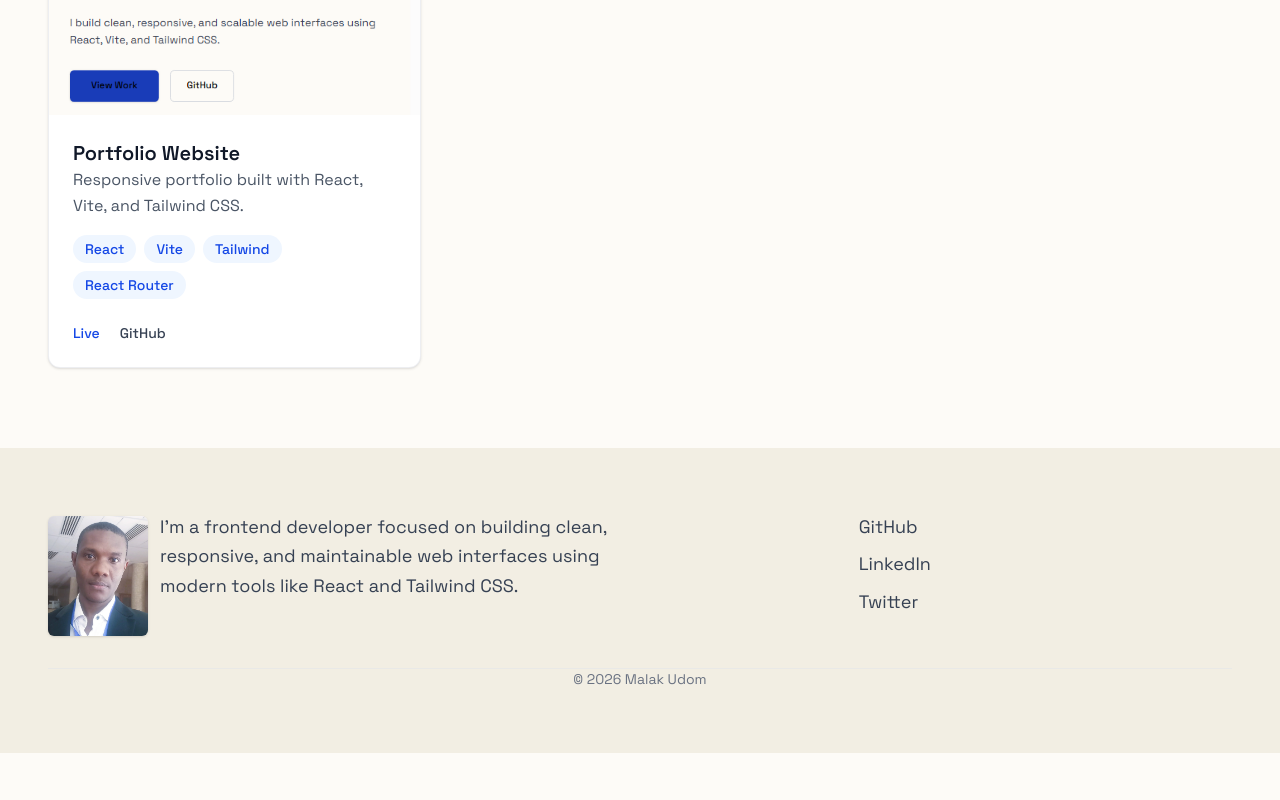
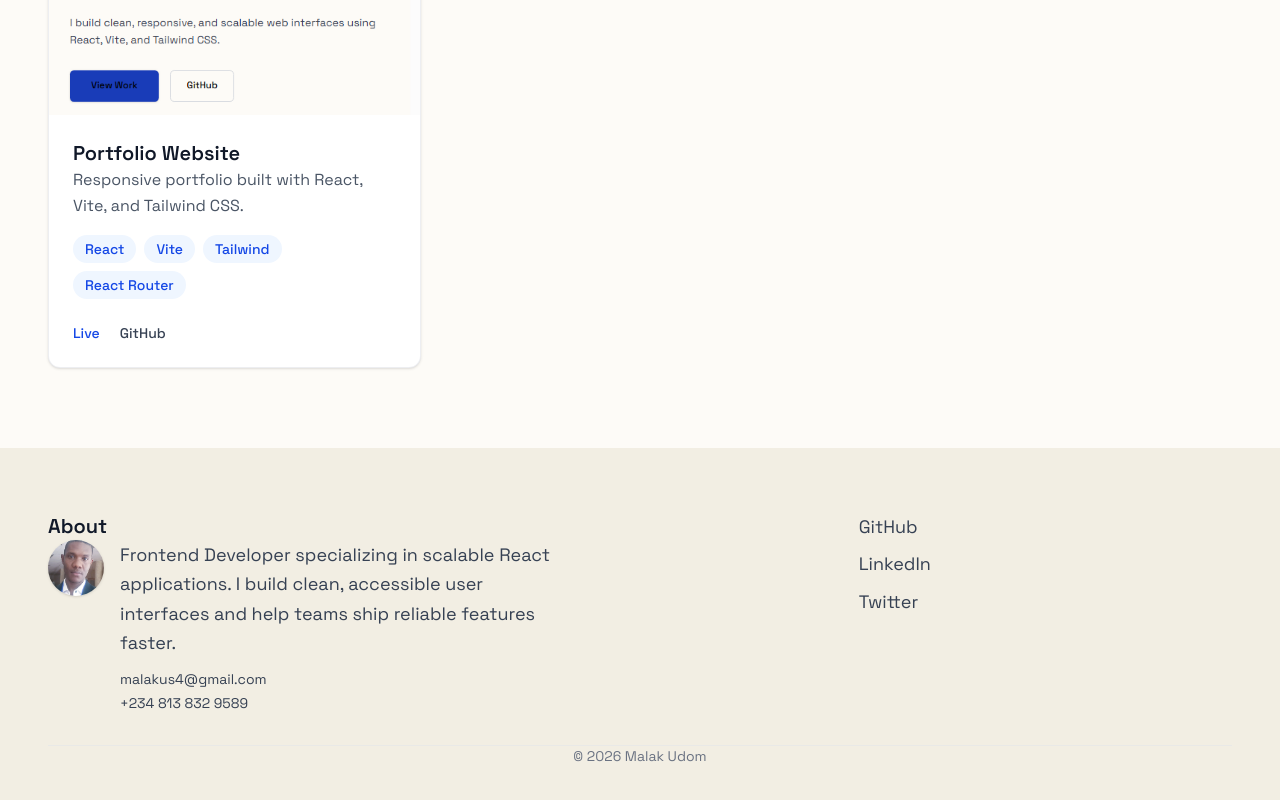
Before and after one commit to malakus4/portfolio-react, a React (Vite) app: page / in a window 1280 px wide. Shown: the part 1567-2367 px from the top of the page. Before the commit the page ends 2320 px from the top, so only its background shows below. Built offline with nearby package versions, Linux system fonts and the light colour scheme.

Commit message:
feat: update footer text and add contact info

```diff
--- a/src/components/footer/FooterAbout.jsx
+++ b/src/components/footer/FooterAbout.jsx
@@ -2,28 +2,48 @@ import profileImg from "/profile-74.webp";
 
 function FooterAbout() {
   return (
-    <div className="">
-      <h3 className="footer-title">   </h3>
+    <div>
+      <h3 className="footer-title mb-4">About</h3>
 
-      <div className="flex items-start gap-3">
+      <div className="flex items-start gap-4">
         <img
           src={profileImg}
-          alt="Malak Udom"
-          width="100"
-          height="90"
+          alt="Malak Udom, Frontend Developer"
           loading="lazy"
           decoding="async"
-          className="mt-1 rounded-md object-cover shadow-sm"
+          className="
+            w-12 h-12 sm:w-14 sm:h-14
+            rounded-full object-cover
+            shadow-sm flex-shrink-0
+          "
         />
 
-        <div className="space-y-2">
-          <p className="max-w-md footer-text">
-            I'm a frontend developer focused on building clean, responsive,
-            and maintainable web interfaces using modern tools like React
-            and Tailwind CSS.
+        <div className="space-y-3">
+          <p className="footer-text max-w-md">
+            Frontend Developer specializing in scalable React applications.
+            I build clean, accessible user interfaces and help teams ship reliable features faster.
           </p>
 
-
+          <address className="not-italic space-y-1 text-sm text-gray-700">
+            <p>
+              <span className="sr-only">Email:</span>
+              <a
+                href="mailto:malakus4@gmail.com"
+                className="hover:text-primary transition-colors"
+              >
+                malakus4@gmail.com
+              </a>
+            </p>
+            <p>
+              <span className="sr-only">Phone:</span>
+              <a
+                href="tel:+2348138329589"
+                className="hover:text-primary transition-colors"
+              >
+                +234 813 832 9589
+              </a>
+            </p>
+          </address>
         </div>
       </div>
     </div>
```
